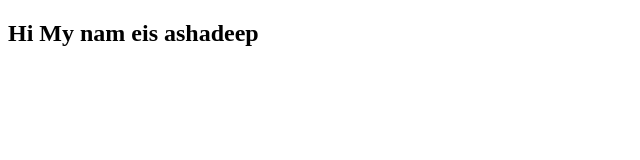
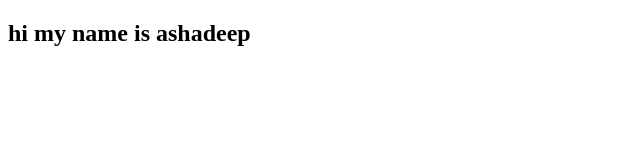
Before and after one commit to asadip/gti-using-project, a plain HTML site: page index.html in a window 1280 px wide. Shown: the full height of the page, 0-640 px from the left. Drawn offline with Linux system fonts and the light colour scheme.

```diff
--- a/index.html
+++ b/index.html
@@ -6,6 +6,6 @@
     <title>Document</title>
 </head>
 <body>
-    <h2>Hi My nam eis ashadeep </h2>
+    <h2>hi my name is ashadeep</h2>
 </body>
 </html>
```
